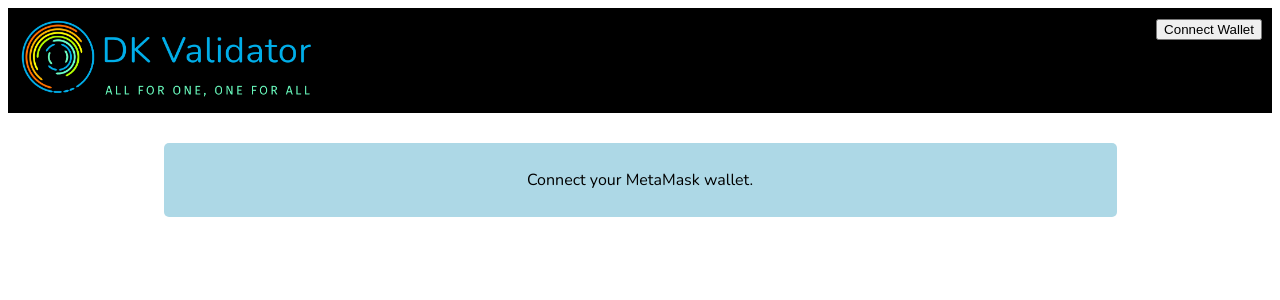
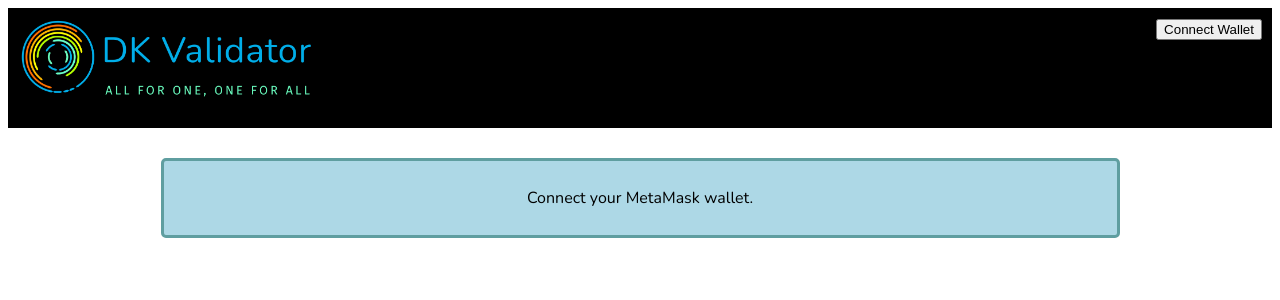
Before and after one commit to DKValidator/hmyrevoke, a React (Create React App) app: page / in a window 1280 px wide. Shown: the top 300 px of the page. Built offline with nearby package versions, Linux system fonts and the light colour scheme.

Commit message:
UI tweek

```diff
--- a/src/App.css
+++ b/src/App.css
@@ -25,6 +25,7 @@ body {
   padding-left: auto;
   padding-right: auto;
   border: 3px;
+  border-style: solid;
   border-radius: 5px;
   border-color: green;
   background-color: lightgreen;
@@ -40,9 +41,10 @@ body {
   padding: 10px;
   padding-left: auto;
   padding-right: auto;
-  border: 5px;
+  border: 3px;
+  border-style: solid;
   border-radius: 5px;
-  border-color: blue;
+  border-color: cadetblue;
   background-color: lightblue;
   text-align: center;
 
@@ -56,17 +58,31 @@ body {
   padding: 10px;
   padding-left: auto;
   padding-right: auto;
-  border: 5px;
+  border: 3px;
+  border-style: solid;
   border-radius: 5px;
   border-color: red;
   background-color: lightcoral;
   text-align: center;
 
 }
+
+.allowances {
+  margin: auto;
+  border: 3px;
+  border-style: solid;
+  border-radius: 5px;
+  border-color: lightgrey;
+  width: 75%;
+  min-height: 300px;
+
+}
+
 .grid-container {
   display: grid;
   grid-template-columns: auto auto auto auto;
   justify-content: center;
+
 }
 
 .grid-item {
@@ -77,6 +93,7 @@ body {
 .top-header {
   background-color: black;
   padding: 10px;
+  min-height: 100px;
 }
 
 .header-left {
--- a/src/components/Allowances.js
+++ b/src/components/Allowances.js
@@ -224,6 +224,7 @@ const Allowances = ({ addr, web3 }) => {
     }
 
     return <>
+        <div className='allowances'>
             {!data &&
                 <p className='loading-text'>Loading data...</p>
             }
@@ -247,6 +248,7 @@ const Allowances = ({ addr, web3 }) => {
                     )}
                 </div>
             }
+        </div>
     </>
 };
 
```
Lines whose indentation alone changed are shown as unchanged.
